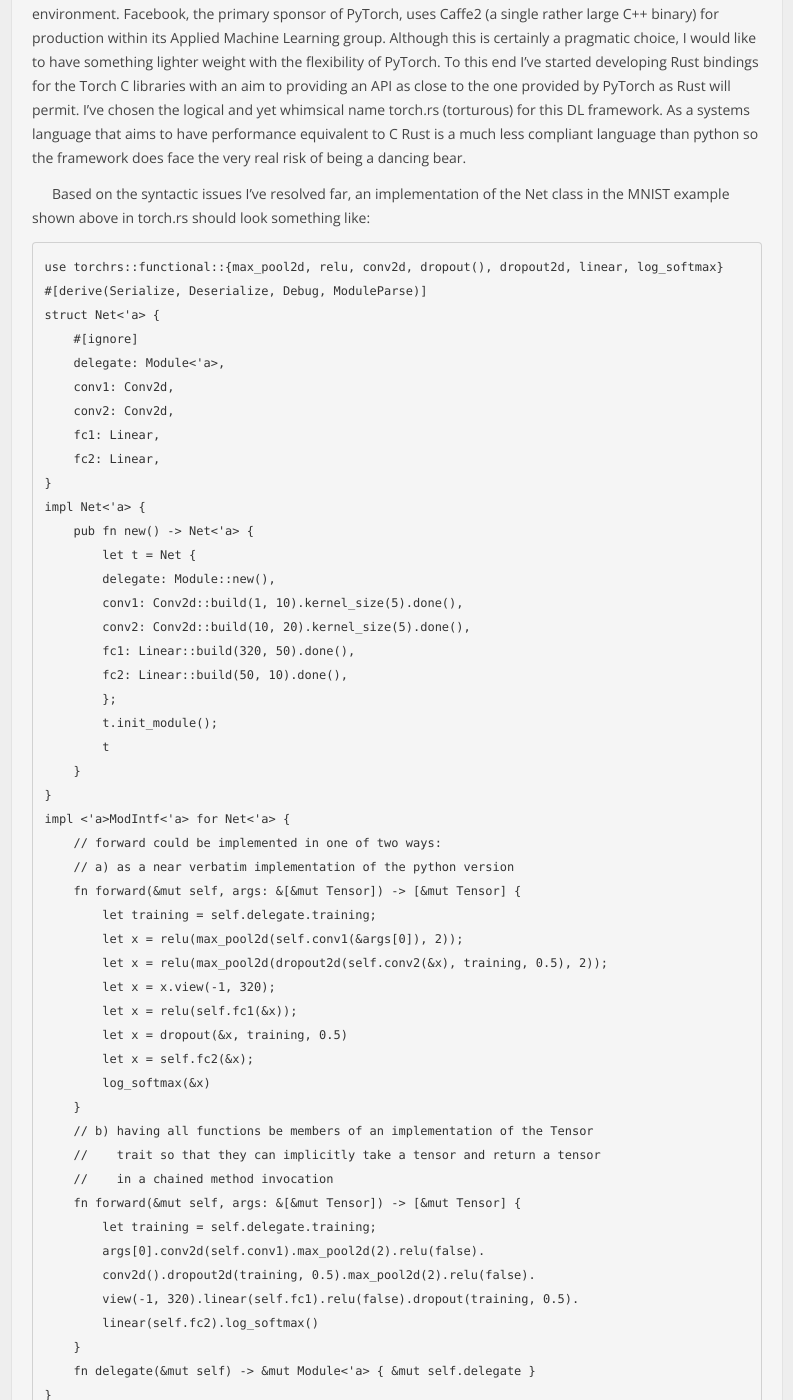
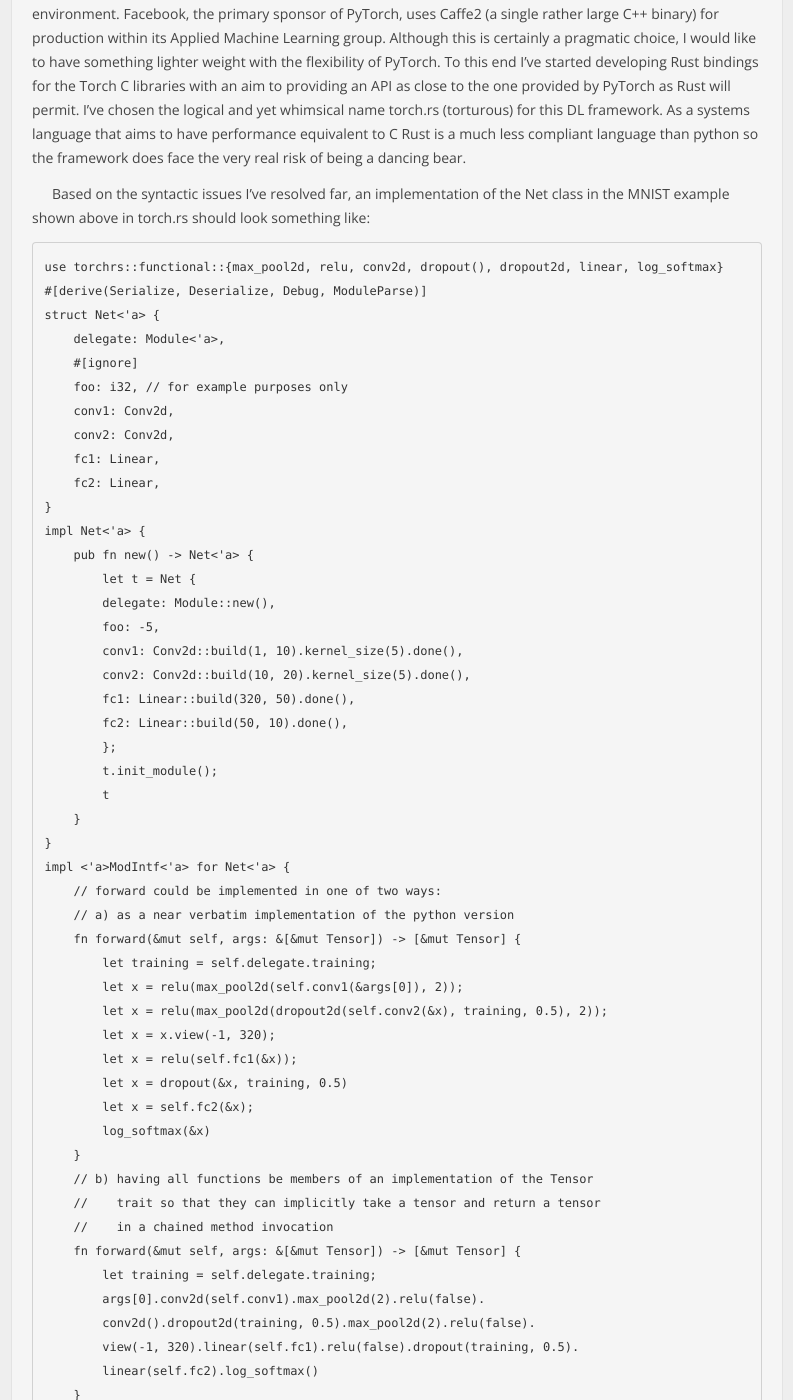
Before and after one commit to mattmacy/mattmacy.github.io, a Jekyll site: the page built from _posts/2017-05-19-Developing-A-Deep-Learning-Framework-in-Rust.md, in a window 1280 px wide and 1400 px high, scrolled down 1226 px. Shown: the whole window, without its empty margins (44-837 px from the left). Built offline with Jekyll 4.4.1, drawn with Linux system fonts in a browser that asks for light colours; some of the changed text lies outside the part shown.

Commit message:
Update 2017-05-19-Developing-A-Deep-Learning-Framework-in-Rust.md

```diff
--- a/_posts/2017-05-19-Developing-A-Deep-Learning-Framework-in-Rust.md
+++ b/_posts/2017-05-19-Developing-A-Deep-Learning-Framework-in-Rust.md
@@ -49,8 +49,9 @@ Based on the syntactic issues I've resolved far, an implementation of the Net cl
     use torchrs::functional::{max_pool2d, relu, conv2d, dropout(), dropout2d, linear, log_softmax}
     #[derive(Serialize, Deserialize, Debug, ModuleParse)]
     struct Net<'a> {
+        delegate: Module<'a>,
         #[ignore]
-        delegate: Module<'a>,
+        foo: i32, // for example purposes only
         conv1: Conv2d,
         conv2: Conv2d,
         fc1: Linear,
@@ -60,6 +61,7 @@ Based on the syntactic issues I've resolved far, an implementation of the Net cl
         pub fn new() -> Net<'a> {
             let t = Net {
             delegate: Module::new(),
+            foo: -5,
             conv1: Conv2d::build(1, 10).kernel_size(5).done(),
             conv2: Conv2d::build(10, 20).kernel_size(5).done(),
             fc1: Linear::build(320, 50).done(),
```
